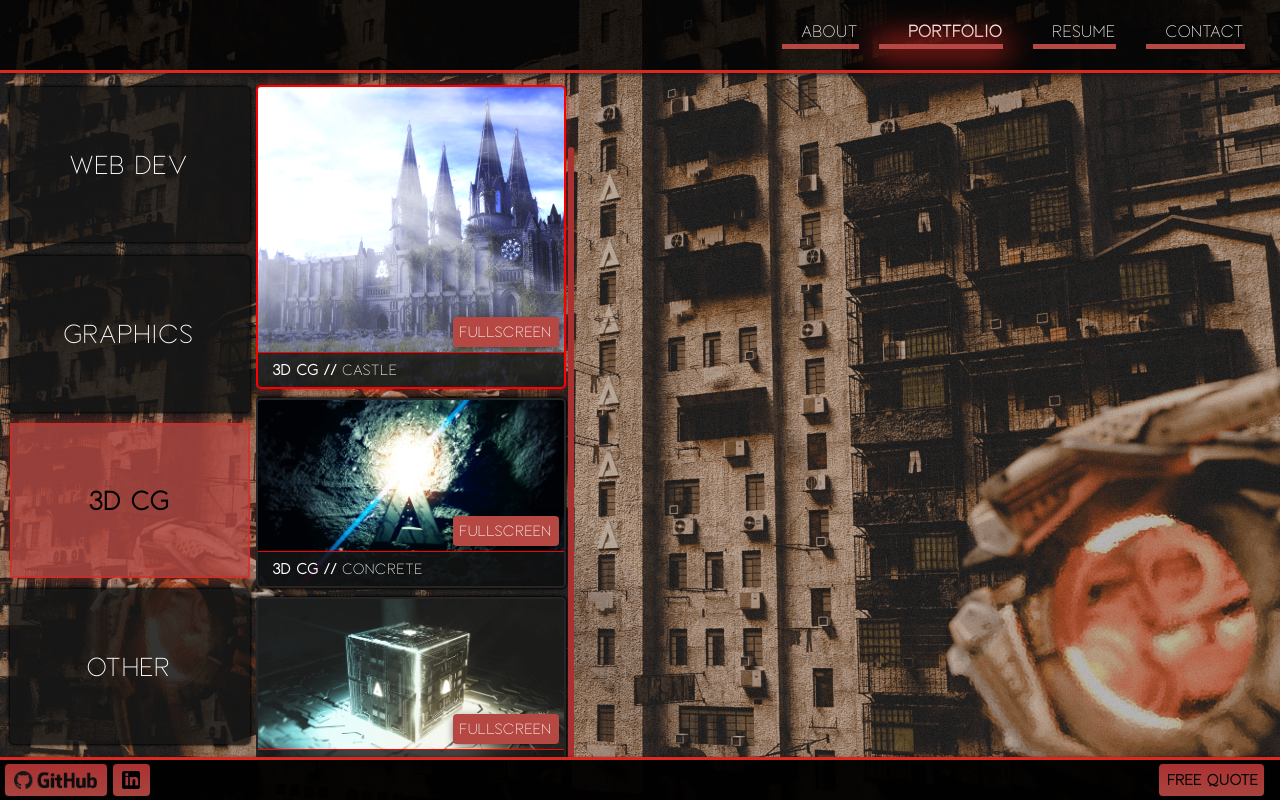
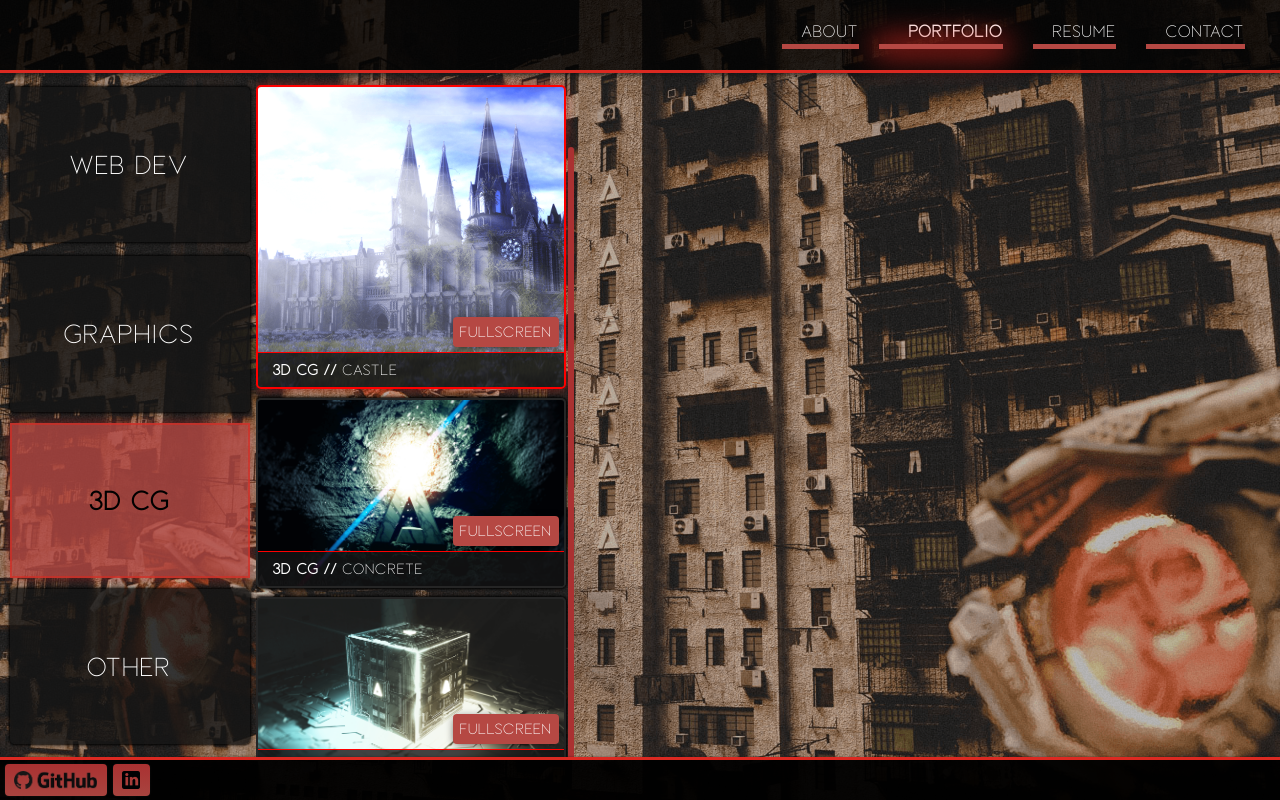
Before and after one commit to Clushini/AaronLilla-V2, a React (Create React App) app: page / in a window 1280 px wide. Built offline with nearby package versions, Linux system fonts and the light colour scheme.

Commit message:
Removed free quote button

```diff
--- a/src/App.js
+++ b/src/App.js
@@ -18,7 +18,6 @@ class App extends Component {
 
     this.myRef = React.createRef();
     this.handleBackground = this.handleBackground.bind(this);
-    this.quoteOpen = this.quoteOpen.bind(this);
   }
 
   componentDidUpdate() {
@@ -28,10 +27,6 @@ class App extends Component {
         item.className = `wrap ${this.state.background}`;
       }
     }
-  }
-
-  quoteOpen() {
-    this.setState({freequote: !this.state.freequote});
   }
 
   handleBackground(page) {
@@ -68,7 +63,7 @@ class App extends Component {
               </div>
             </div>
             <frosted-glass blur-amount="3px" overlay-color="#00000010" class="bottombar">
-                <BottomBar backclick={this.handleBackClick} lastpage={this.test} background={this.state.background} color={this.state.color} quoteClicked={this.quoteOpen}/>
+                <BottomBar backclick={this.handleBackClick} lastpage={this.test} background={this.state.background} color={this.state.color}/>
             </frosted-glass>
           </div>
         </frosted-glass-container>
--- a/src/components/bottombar.js
+++ b/src/components/bottombar.js
@@ -2,22 +2,16 @@ import React, { Component } from 'react';
 import './../App.scss';
 import githublogo from './../assets/img/githublogo.png';
 import linkedin from './../assets/img/linicon2.png';
-import quoteicon from '../assets/img/quoteicon.png';
 
 class BottomBar extends Component {
     constructor(props) {
         super(props);
 
         this.handleButtonClick = this.handleButtonClick.bind(this);
-        this.handleQuote = this.handleQuote.bind(this);
     }
 
     handleButtonClick(url) {
         window.open(url);
-    }
-
-    handleQuote() {
-        this.props.quoteClicked();
     }
 
     render() {
@@ -28,7 +22,6 @@ class BottomBar extends Component {
                     <div className={"bblbutton bbl" + this.props.color} onClick={() => this.handleButtonClick("https://www.linkedin.com/in/aaronlilla/")}><img src={linkedin} alt="" /></div>
                 </div>
                 <div className="botbar_right">
-                    <div className={"bblbutton bbl" + this.props.color} onClick={this.handleQuote}>Free Quote</div>
                 </div>
             </div>
         );
```
